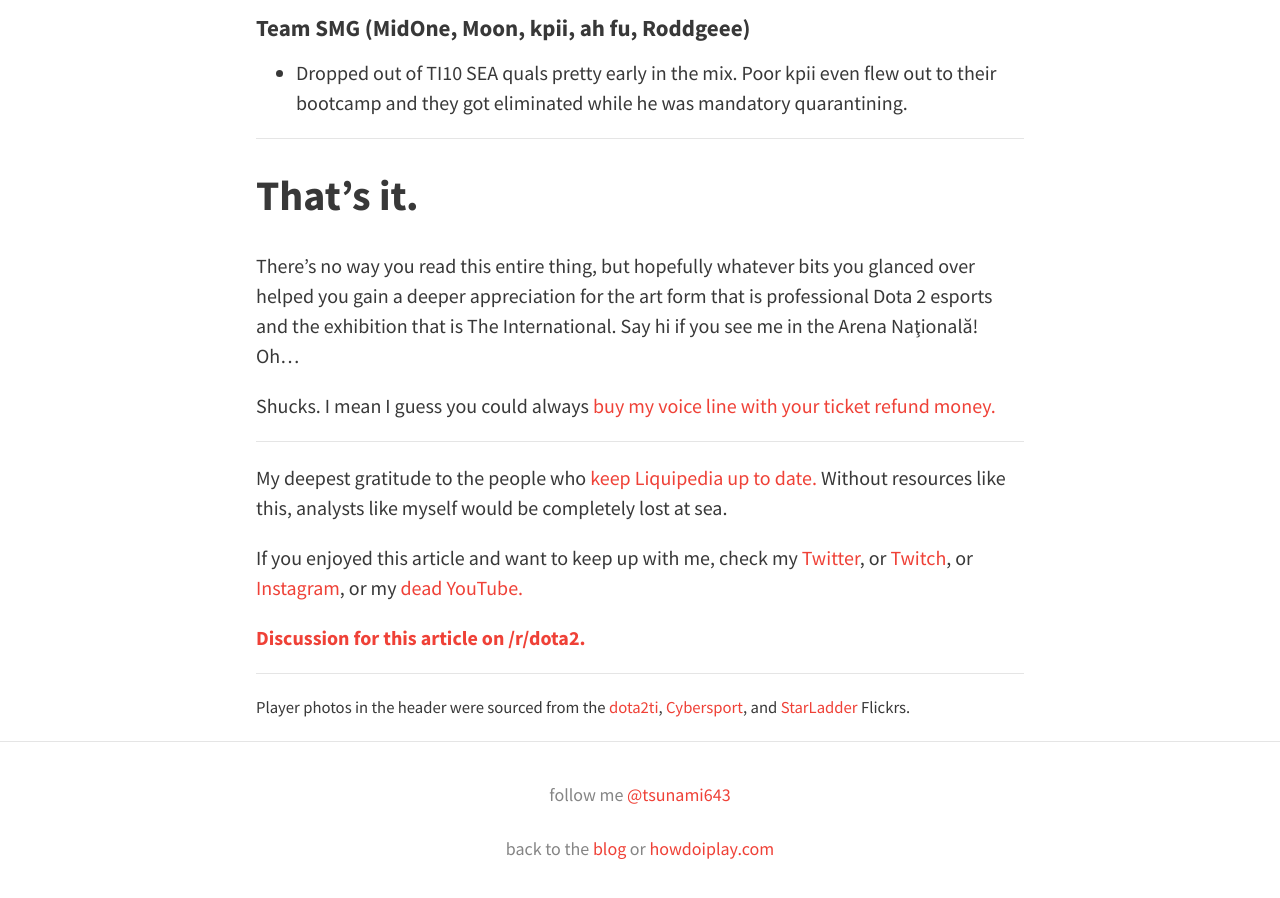
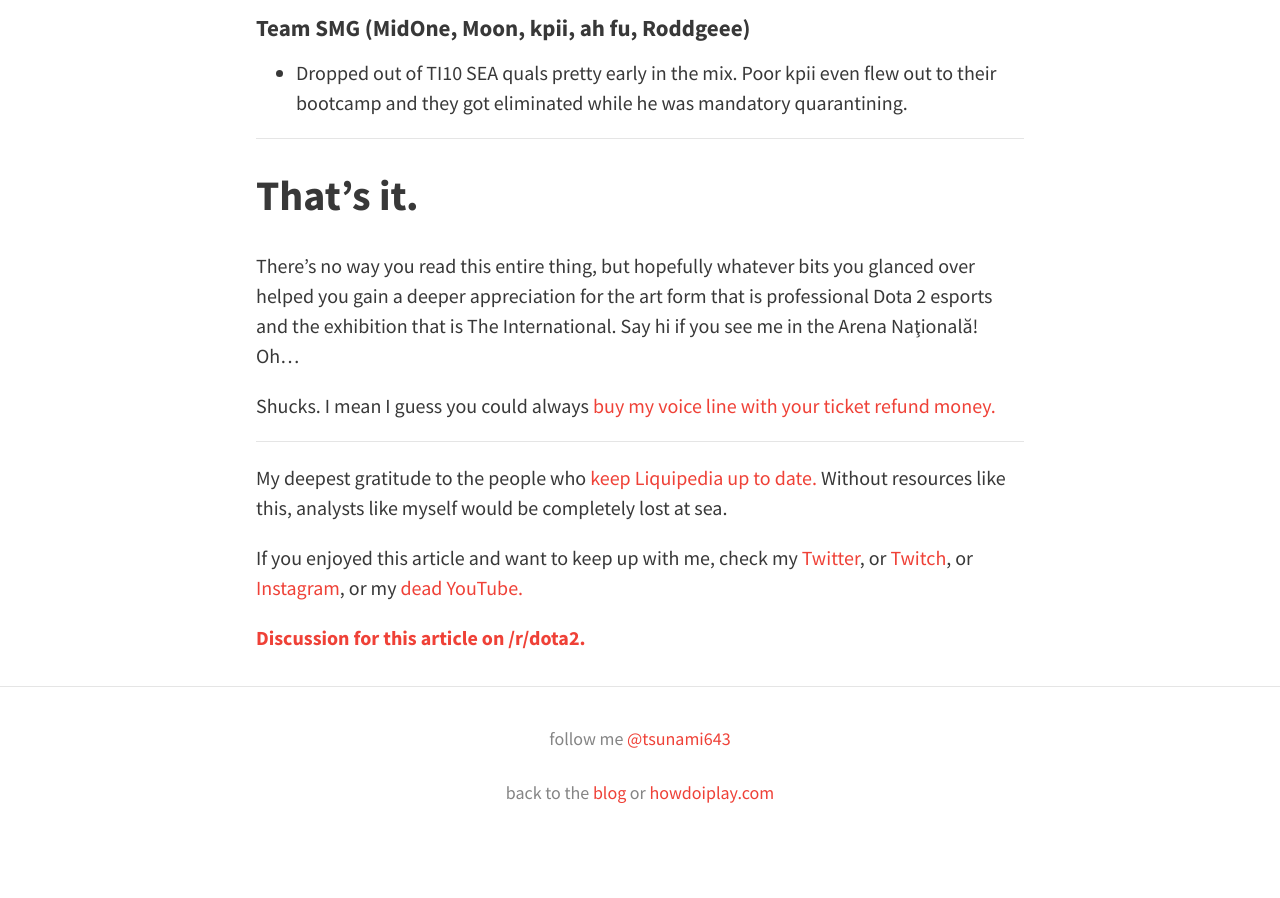
Before and after one commit to tsunami643/blog, a Jekyll site: the page built from _posts/2021-10-06-ti10-team-guide.md, in a window 1280 px wide and 900 px high, scrolled down 24990 px. Built offline with Jekyll 4.4.1, drawn with Linux system fonts in a browser that asks for light colours; nearby versions of some CDN libraries; comment, search, counter and statistics services are not loaded; after the commit the page ends 25835 px from its top, so only the background shows below that.

Commit message:
Update 2021-10-06-ti10-team-guide.md

```diff
--- a/_posts/2021-10-06-ti10-team-guide.md
+++ b/_posts/2021-10-06-ti10-team-guide.md
@@ -1,6 +1,8 @@
 ---
 layout: "post"
-title: "The International 2021: A Practical Guide to All 18 Teams"
+title: "The International 2021:
+
+A Practical Guide to All 18 Teams"
 date: "2021-10-06 11:45"
 summary:    The bare minimum information you need to know before talking to a Dota player this October.
 feature-img: "img/ti10teams/ti10header.jpg"
@@ -790,7 +792,3 @@ My deepest gratitude to the people who <a href="https://liquipedia.net/dota2/Dot
 If you enjoyed this article and want to keep up with me, check my [Twitter](https://twitter.com/tsunami643), or [Twitch](https://twitch.tv/tsunami643), or [Instagram](https://instagram.com/tsunami643), or my [dead YouTube.](https://youtube.com/tsunami643)
 
 [**Discussion for this article on /r/dota2.**]()
-
-----
-
-<p style="text-align: justify;margin-bottom: 0.5em;font-size: smaller;">Player photos in the header were sourced from the <a href="https://www.flickr.com/photos/dota2ti/">dota2ti</a>, <a href="https://www.flickr.com/photos/cybersportcom/">Cybersport</a>, and <a href="https://www.flickr.com/photos/starladder/">StarLadder</a> Flickrs.</p>
```
